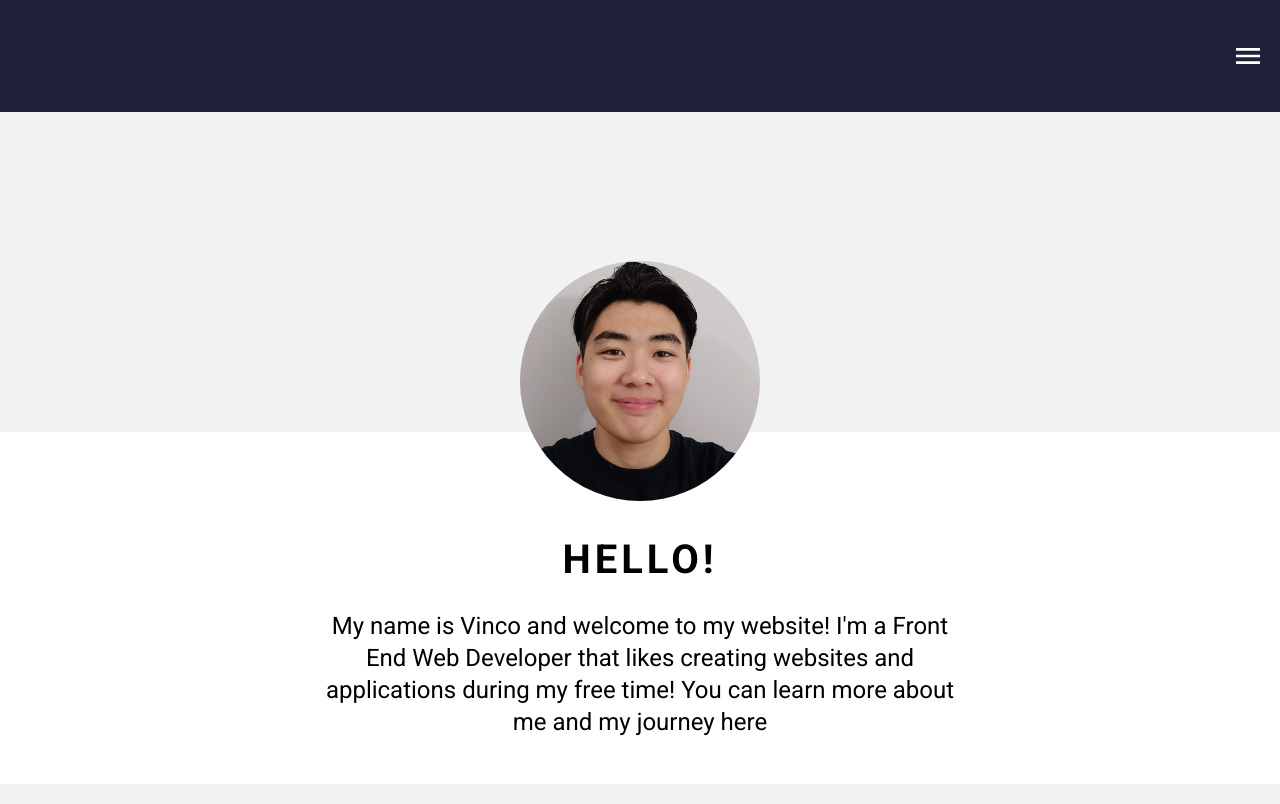
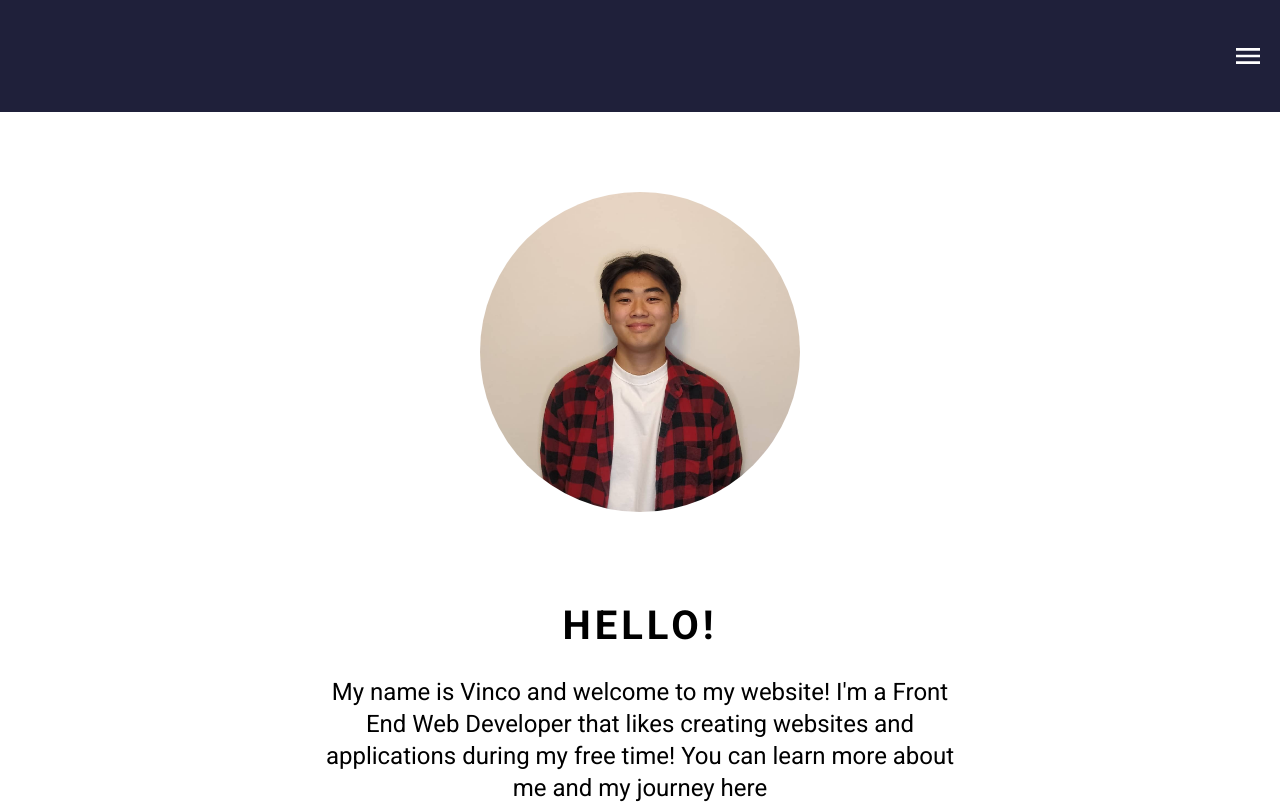
Before and after one commit to vincowu/profile-website, a React (Create React App) app: page / in a window 1280 px wide. Shown: the top 804 px of the page. Built offline with nearby package versions, Linux system fonts and the light colour scheme.

Commit message:
fixed styling

```diff
--- a/src/App.js
+++ b/src/App.js
@@ -32,21 +32,24 @@ class App extends Component {
         <Switch>
           <Route path="/" exact>
             <Home />
+            <Footer />
           </Route>
           <Route path="/about">
             <About />
           </Route>
           <Route path="/projects" exact>
             <ProjectList />
+            <Footer />
           </Route>
           <Route path="/projects/translyric">
             <Translyric />
+            <Footer />
           </Route>
           <Route path="/projects/market-stats">
             <MarketStats />
+            <Footer />
           </Route>
         </Switch>
-        <Footer />
       </BrowserRouter >
     )
   }
--- a/src/components/Hero/Hero.js
+++ b/src/components/Hero/Hero.js
@@ -9,7 +9,7 @@ const Hero = () => {
     return (
         <>
             <div className="hero">
-                <div className="hero-top"></div>
+                {/* <div className="hero-top"></div> */}
                 <div className="hero-mid"></div>
                 <div className="hero-bot">
                     <h1 className="hero-bot__message">Hello!</h1>
--- a/src/components/Hero/hero.scss
+++ b/src/components/Hero/hero.scss
@@ -7,11 +7,11 @@
     -moz-animation: slideIn ease-in 0.5s;
     -o-animation: slideIn ease-in 0.5s;
     -ms-animation: slideIn ease-in 0.5s;
-    .hero-top{
-        background-color: $lightgrey;
-        height: 40vh;
-        }
-    }
+    // .hero-top{
+    //     background-color: $lightgrey;
+    //     height: 40vh;
+    //     }
+    // }
     .hero-mid{
         background-image: url('../../assets/images/Pic.jpg');
         background-size: cover;
@@ -19,28 +19,34 @@
         background-position: center;
         border-radius: 50%;
         display: block;
-        position: absolute;
+        // position: absolute;
         height: 15rem;
         width: 15rem;
-        margin: auto;
-        top: 0;
-        bottom: 20%;
-        left: 0;
-        right: 0;
+        margin: 5rem auto 4rem auto;
+        @include tablet{
+            height: 20rem;
+            width: 20rem;
+        }
+        @include desktop{
+            height: 20rem;
+            width: 20rem;
+        }
     }
     .hero-bot{
-        margin: auto;
-        margin-top: 2rem;
-        height: 40vh;
+        margin: 0 auto;
+        height: 30vh;
         display: flex;
         flex-direction: column;
-        justify-content: center;
+        justify-content: flex-start;
         align-items: center;
         width: 70%;
         @include tablet{
+            // margin-top: 3rem;
+            height: 40vh;
             width: 50%;
         }
         @include desktop{
+            height: 40vh;
             width: 50%;
         }
         &__message{
@@ -62,7 +68,7 @@
             }
         }
     }
-
+}
 .skills{
     background-color: $lightgrey;
     padding: 2rem 0;
--- a/src/components/ProjectList/projectList.scss
+++ b/src/components/ProjectList/projectList.scss
@@ -75,11 +75,11 @@
             justify-content: center;
             flex-wrap: wrap;
             margin: 3rem 3rem;
-            animation: dropDown ease-in 0.5s;
-            -webkit-animation: dropDown ease-in 0.5s;
-            -moz-animation: dropDown ease-in 0.5s;
-            -o-animation: dropDown ease-in 0.5s;
-            -ms-animation: dropDown ease-in 0.5s;
+            // animation: dropDown ease-in 0.5s;
+            // -webkit-animation: dropDown ease-in 0.5s;
+            // -moz-animation: dropDown ease-in 0.5s;
+            // -o-animation: dropDown ease-in 0.5s;
+            // -ms-animation: dropDown ease-in 0.5s;
             @include tablet{
                 position: relative;
                 justify-content: flex-start;
```
Also changed, not shown: src/assets/images/Pic.jpg, src/assets/images/translyric/Pic.jpg (added).
